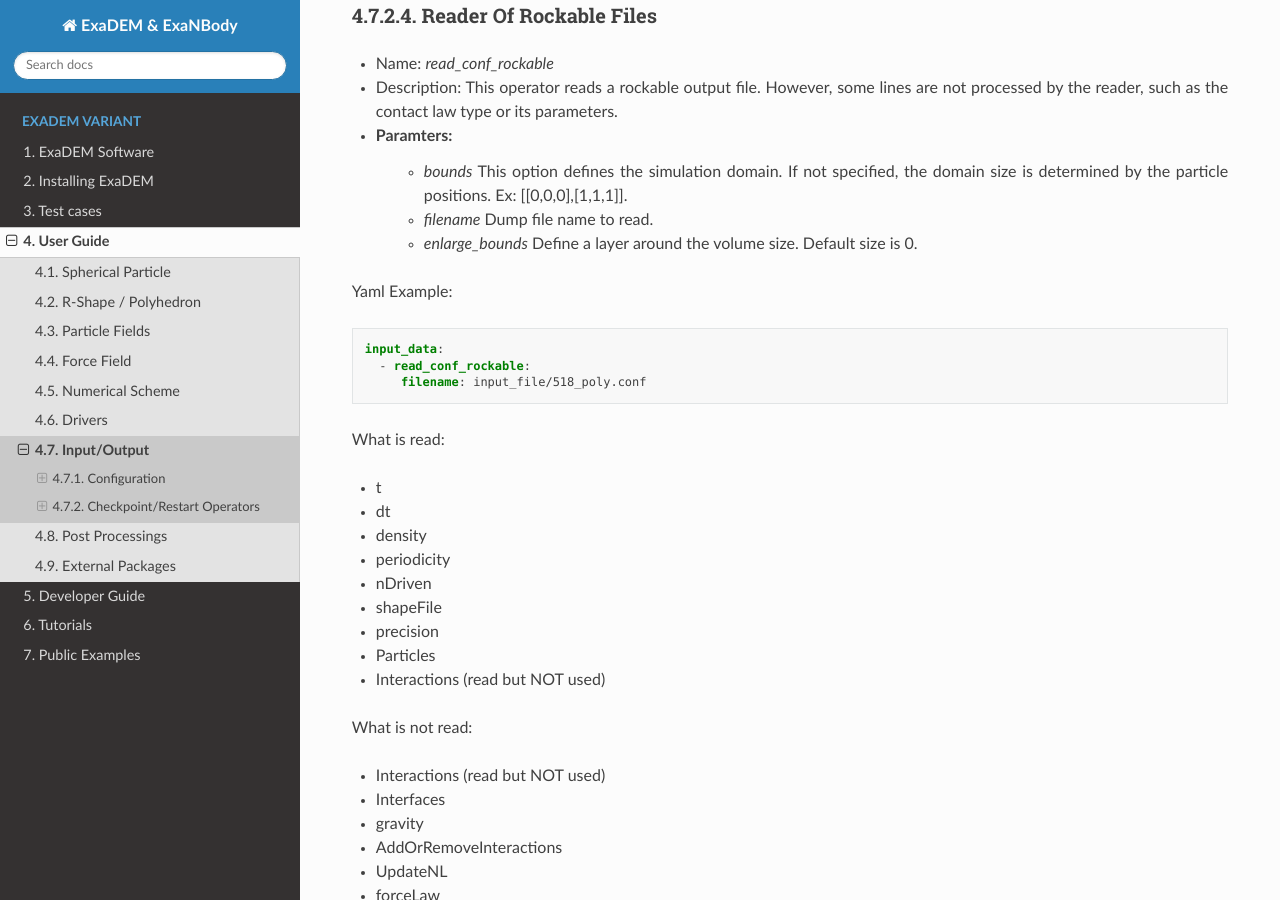
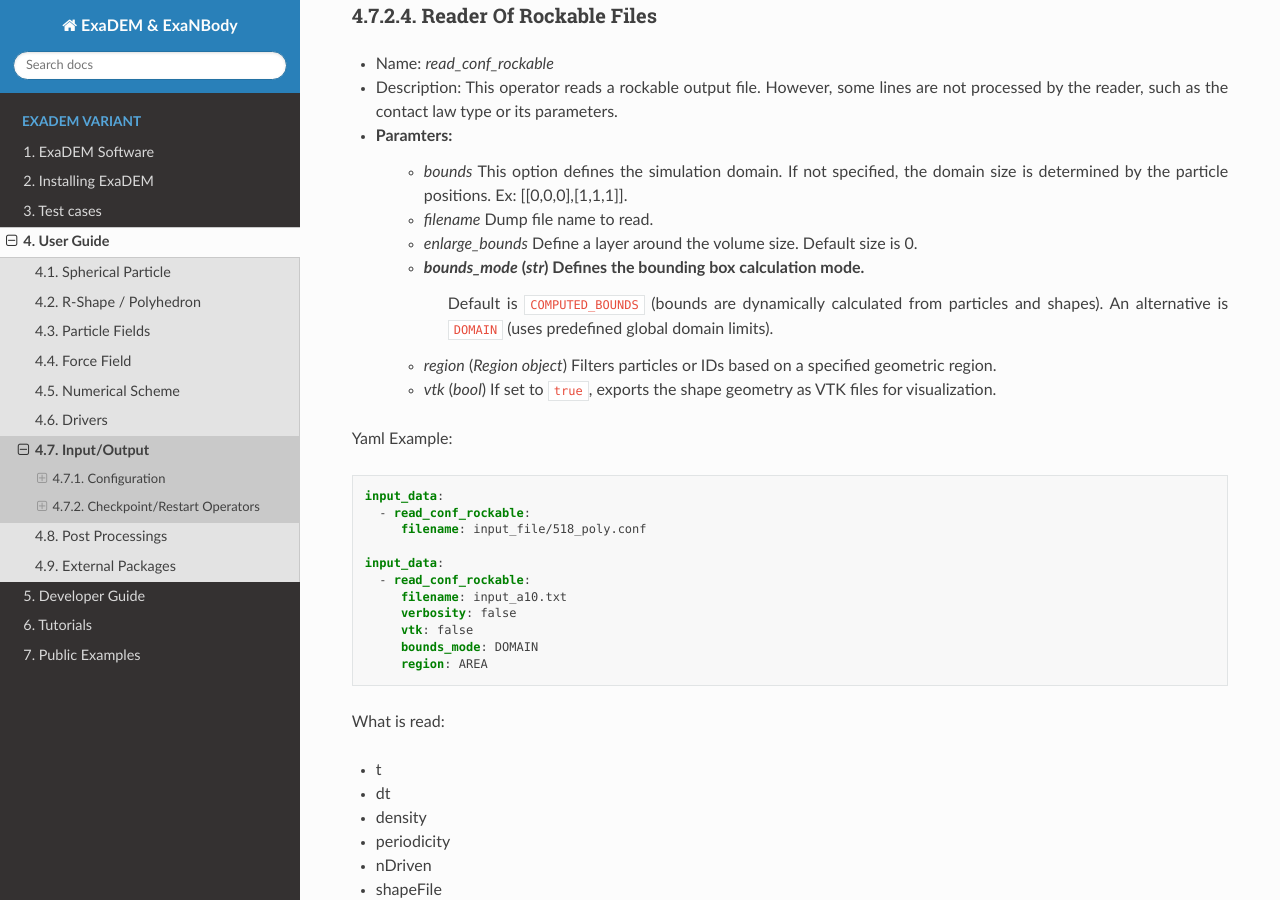
Before and after one commit to Collab4exaNBody/doc_exaDEM, a Sphinx documentation site: the page built from docs/source/project_exaDEM/user_guide/IO.rst, in a window 1280 px wide and 900 px high, scrolled down 3011 px. Built offline with Sphinx 7.4.7 and the Read the Docs theme 3.1.0, drawn with Linux system fonts in a browser that asks for light colours.

Commit message:
Enhance IO.rst with additional parameter descriptions
Added new parameters for bounds_mode, region, and vtk to the IO documentation.

```diff
--- a/docs/source/project_exaDEM/user_guide/IO.rst
+++ b/docs/source/project_exaDEM/user_guide/IO.rst
@@ -141,6 +141,11 @@ Reader Of Rockable Files
    * `bounds` This option defines the simulation domain. If not specified, the domain size is determined by the particle positions. Ex: [[0,0,0],[1,1,1]].
    * `filename` Dump file name to read.
    * `enlarge_bounds` Define a layer around the volume size. Default size is 0.
+   * `bounds_mode` (*str*) Defines the bounding box calculation mode.
+      Default is ``COMPUTED_BOUNDS`` (bounds are dynamically calculated from particles and shapes).
+      An alternative is ``DOMAIN`` (uses predefined global domain limits).
+   * `region` (*Region object*) Filters particles or IDs based on a specified geometric region.
+   * `vtk` (*bool*) If set to ``true``, exports the shape geometry as VTK files for visualization.
 
 Yaml Example:
 
@@ -149,6 +154,14 @@ Yaml Example:
   input_data:
     - read_conf_rockable:
        filename: input_file/518_poly.conf
+
+  input_data:
+    - read_conf_rockable:
+       filename: input_a10.txt
+       verbosity: false
+       vtk: false
+       bounds_mode: DOMAIN
+       region: AREA
 
 What is read:
 
```
